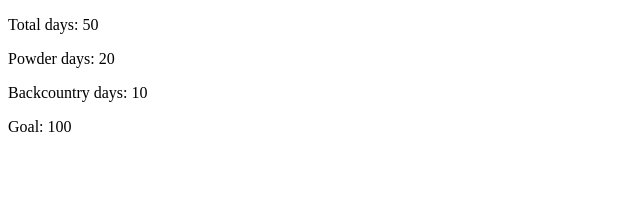
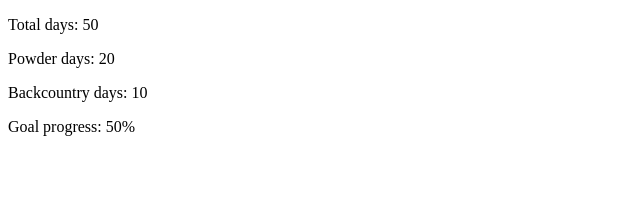
Before and after one commit to bvasic/React_Essential_Training, a React (Create React App) app: page / in a window 1280 px wide. Shown: the top 208 px of the page, without its empty margins (0-640 px from the left). Built offline with nearby package versions, Linux system fonts and the light colour scheme.

Commit message:
Creating custom methods

```diff
--- a/src/index.js
+++ b/src/index.js
@@ -1,5 +1,5 @@
-import React, {Component} from 'react'
-import ReactDOM from 'react-dom'
+import React, { Component } from 'react'
+import { render } from 'react-dom'
 
 let skiData = {
     total: 50,
@@ -9,27 +9,34 @@
 }
 
 class SkiDayCounter extends Component{
+    getPercent = decimal => {
+        return decimal * 100 + '%'
+    }
+    calcGoalProgress = (total,goal) => {
+        return this.getPercent(total/goal)
+    }
     render() {
+        const { total, powder, backcountry, goal } = this.props
         return (
             <section>
                 <div>
-                    <p>Total days: {this.props.total}</p>
+                    <p>Total days: {total}</p>
                 </div>
                 <div>
-                    <p>Powder days: {this.props.powder}</p>
+                    <p>Powder days: {powder}</p>
                 </div>
                 <div>
-                    <p>Backcountry days: {this.props.backcountry}</p>
+                    <p>Backcountry days: {backcountry}</p>
                 </div>
                 <div>
-                    <p>Goal: {this.props.goal}</p>
+                    <p>Goal progress: {this.calcGoalProgress(total,goal)}</p>
                 </div>
             </section>
         )
     }
 }
 
-ReactDOM.render(
+render(
     <SkiDayCounter
         total={skiData.total}
         powder={skiData.powder}
```
